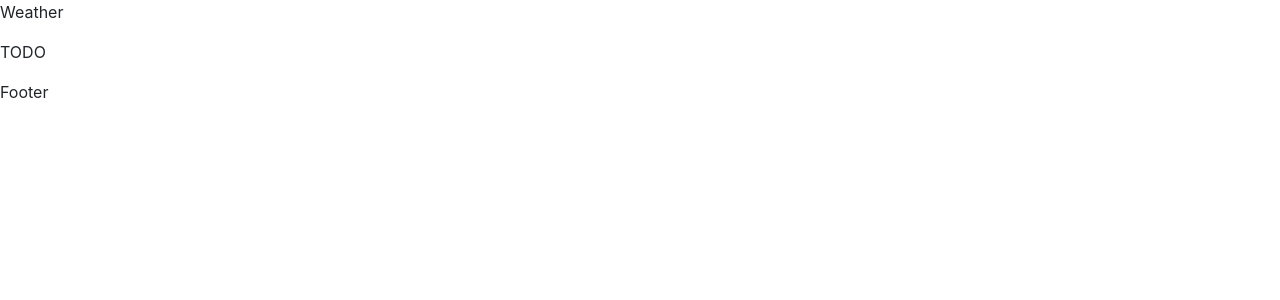
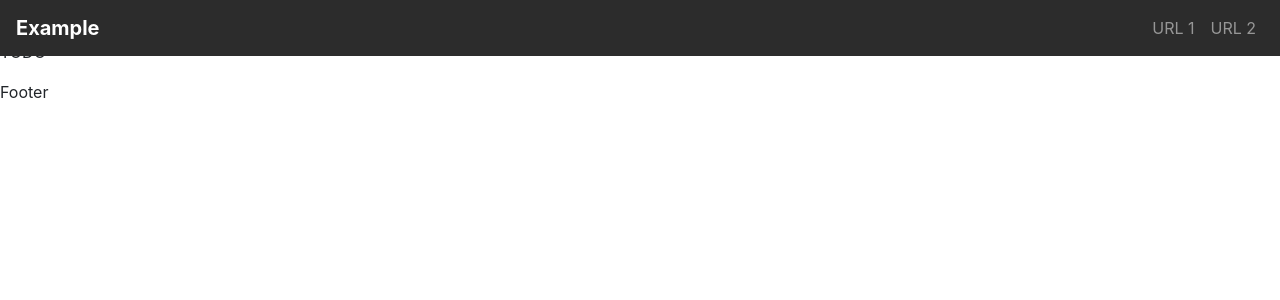
Before and after one commit to Kamil6789/dashboard, a Vue app: page / in a window 1280 px wide. Shown: the top 300 px of the page. Built offline with nearby package versions, Linux system fonts and the light colour scheme.

Commit message:
Added style file

```diff
--- a/src/App.vue
+++ b/src/App.vue
@@ -13,6 +13,8 @@ import Weather from './components/Weather.vue'
 import Todo from './components/Todo.vue'
 import Footer from './components/Footer.vue'
 
+import './css/style.css'
+
 export default {
     name: 'Dashboard',
     components: {
--- /dev/null
+++ b/src/css/style.css
@@ -0,0 +1,3 @@
+nav.navbar-dark {
+    background: #2c2c2c;
+}
```
